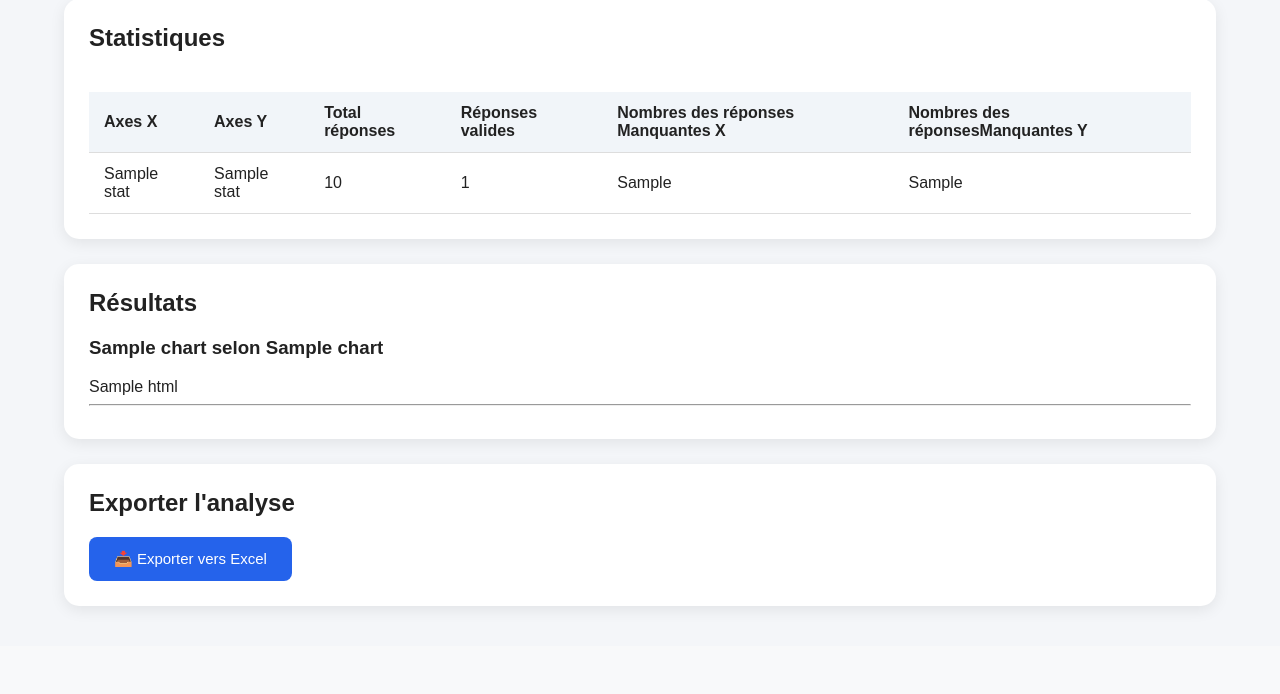
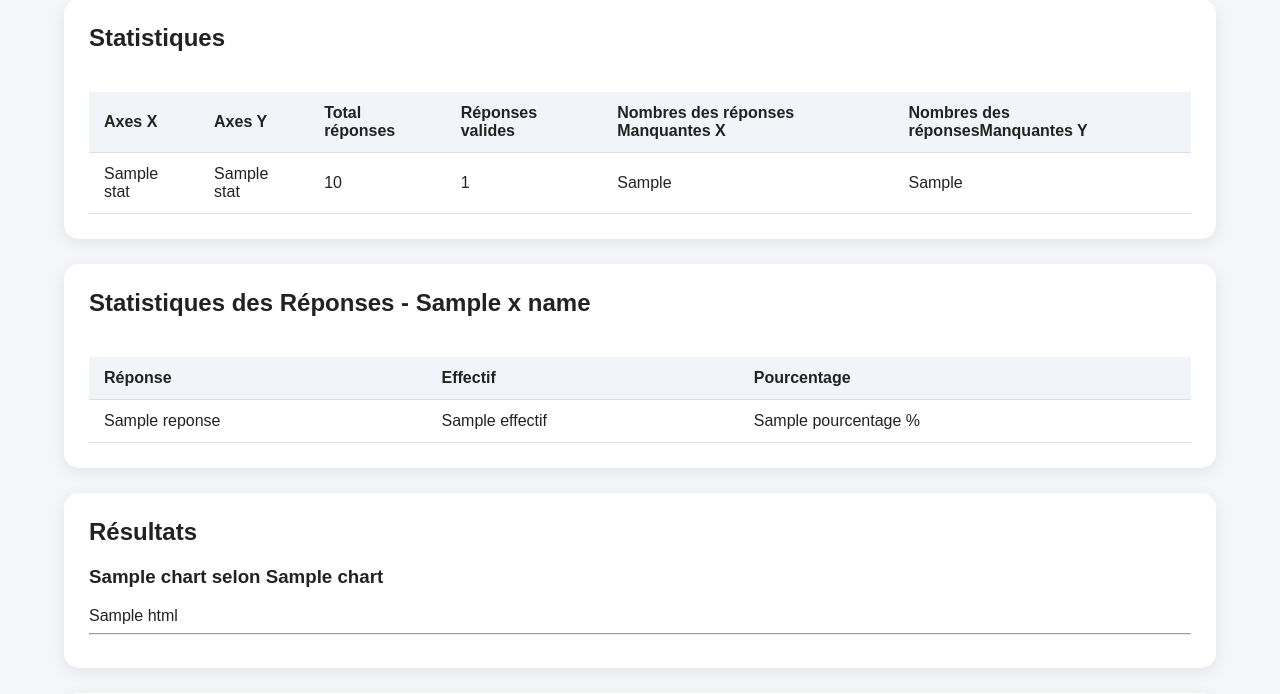
Before and after one commit to nadahamad28/questionnaire-analysis-flask, a Flask app: template templates/index.html in a window 1280 px wide. Shown: the part 1229-1923 px from the top of the page. Before the commit the page ends 1840 px from the top, so only its background shows below. Run offline with Flask 3, Linux system fonts and the light colour scheme; the template is opened without the code that fills it: most values are stand-ins (such as "Sample title", 1, 10 or a date in 2020); parts of the project's set-up code (start-up, migrations or seed data) failed here and were passed over.

```diff
--- a/app.py
+++ b/app.py
@@ -317,7 +317,40 @@ def index():
                                 "missing_x": missing_x,
                                 "missing_y": missing_y
                             })
+                                                        # ============================================
+                            # STATISTIQUES DES REPONSES
+                            # ============================================
 
+                            x_response_stats = (
+                                df[x_column]
+                                .fillna("Manquante")
+                                .value_counts()
+                                .reset_index()
+                            )
+
+                            x_response_stats.columns = ["Reponse", "Effectif"]
+
+                            x_total = x_response_stats["Effectif"].sum()
+
+                            x_response_stats["Pourcentage"] = (
+                                x_response_stats["Effectif"] / x_total * 100
+                            ).round(2)
+
+
+                            y_response_stats = (
+                                df[y_column]
+                                .fillna("Manquante")
+                                .value_counts()
+                                .reset_index()
+                            )
+
+                            y_response_stats.columns = ["Reponse", "Effectif"]
+
+                            y_total = y_response_stats["Effectif"].sum()
+
+                            y_response_stats["Pourcentage"] = (
+                                y_response_stats["Effectif"] / y_total * 100
+                            ).round(2)
                             # =================================
                             # GRAPHIQUE BAR
                             # =================================
@@ -490,7 +523,9 @@ def index():
         stats=stats,
         sexe_stats=sexe_stats,
         error=error,
-        filename=filename
+        filename=filename,
+        x_response_stats=x_response_stats.to_dict("records"),
+        y_response_stats=y_response_stats.to_dict("records")
     )
 
 
--- a/templates/index.html
+++ b/templates/index.html
@@ -377,7 +377,55 @@
 </div>
 
 {% endif %}
+<!-- ========================= -->
+<!-- DETAIL DES REPONSES X -->
+<!-- ========================= -->
 
+{% if x_response_stats %}
+
+<div class="card statistics">
+
+    <h2> Statistiques des Réponses - {{ x_name }}</h2>
+
+    <div class="table-container">
+
+        <table>
+
+            <thead>
+                <tr>
+                    <th>Réponse</th>
+                    <th>Effectif</th>
+                    <th>Pourcentage</th>
+                </tr>
+            </thead>
+
+            <tbody>
+
+                {% for row in x_response_stats %}
+
+                <tr>
+                    <td>{{ row["Reponse"] }}</td>
+
+                    <td>
+                        {{ row["Effectif"] }}
+                    </td>
+
+                    <td>
+                        {{ row["Pourcentage"] }} %
+                    </td>
+                </tr>
+
+                {% endfor %}
+
+            </tbody>
+
+        </table>
+
+    </div>
+
+</div>
+
+{% endif %}
 
     <!-- ========================= -->
     <!-- GRAPHIQUES -->
```
